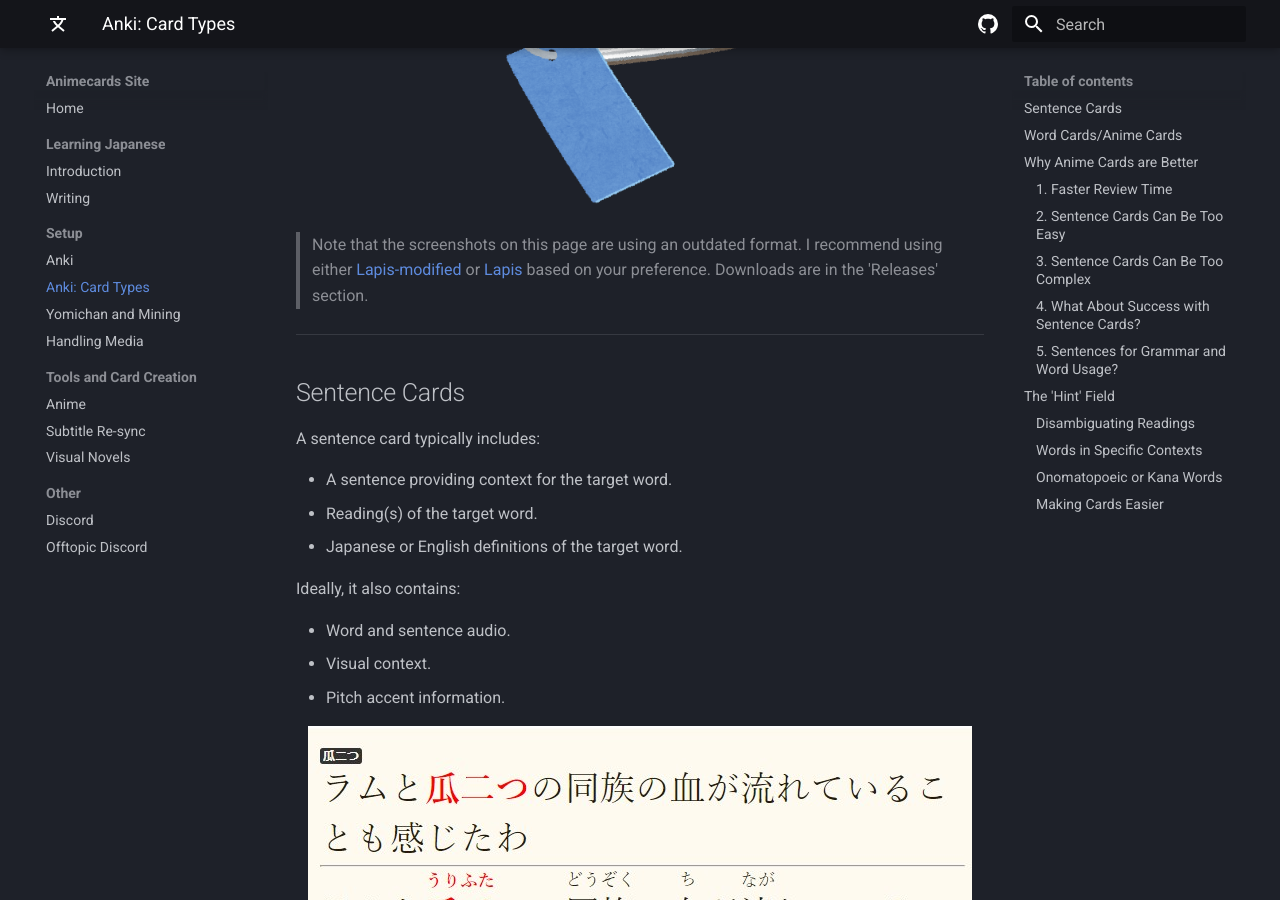
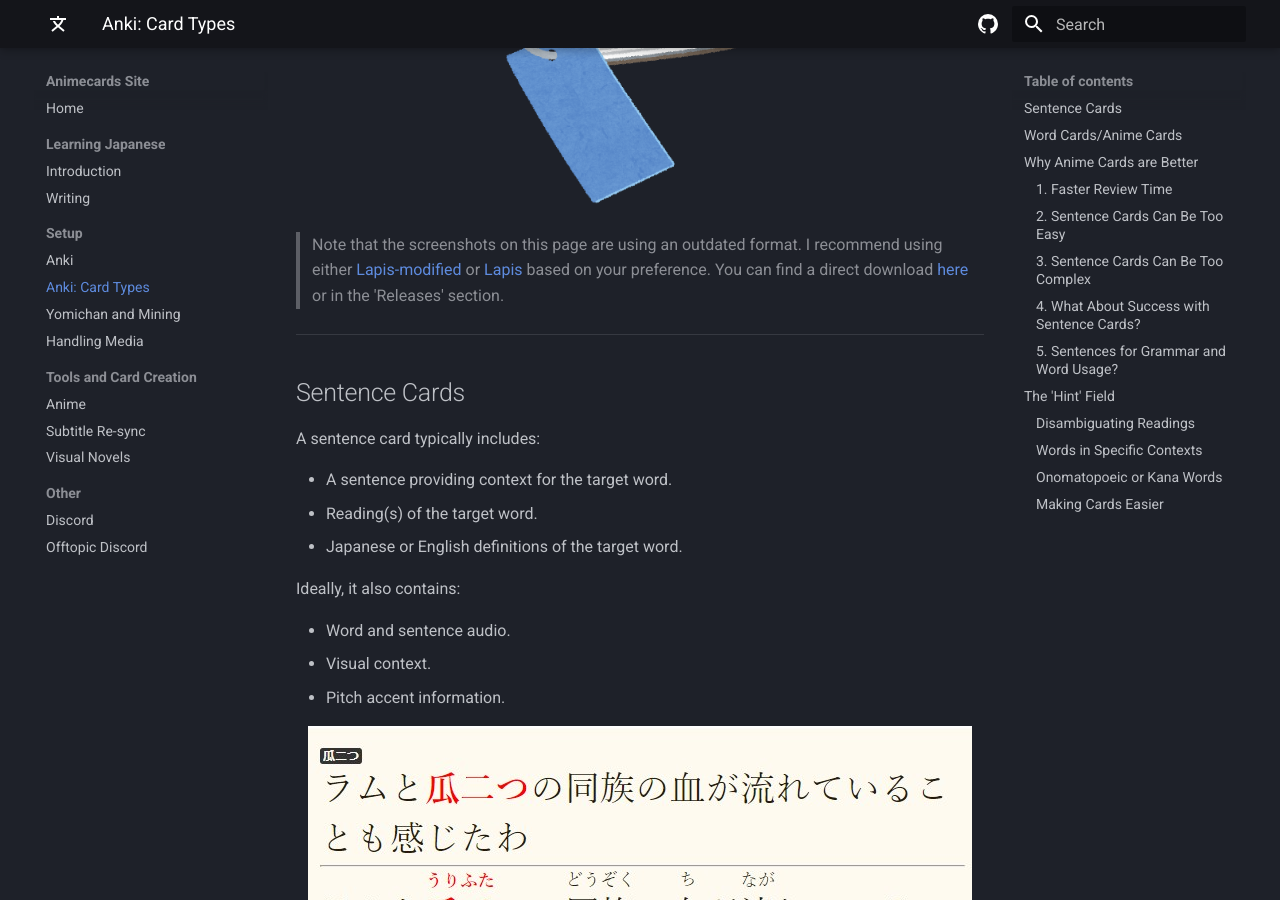
Before and after one commit to friedrich-de/AnimecardsWebsite, an MkDocs documentation site: the page built from docs/ankicards.md, in a window 1280 px wide and 900 px high, scrolled down 475 px. Built offline with MkDocs 1.6.1 and Material for MkDocs 9.7.7, drawn with Linux system fonts in a browser that asks for light colours.

Commit message:
Add lapis info.

```diff
--- a/docs/ankicards.md
+++ b/docs/ankicards.md
@@ -10,8 +10,7 @@
 
 > Note that the screenshots on this page are using an outdated format. I recommend using either
 > [Lapis-modified](https://github.com/friedrich-de/lapis-modified) or [Lapis](https://github.com/donkuri/lapis) based on your preference.
-> Downloads are in the 'Releases' section.
-
+> You can find a direct download [here](https://ankiweb.net/shared/info/151553357) or in the 'Releases' section.
 
 ---
 
@@ -59,7 +58,7 @@
 - A hint field on the front (more on this later).
 
 <figure>
-  <img src="../images/anime_card.png"/>
+  <img src="../images/lapis_modified_2.png"/>
 <figcaption>An example anime card (from anime).</figcaption>
 </figure>
 
```
Also changed, not shown: docs/images/lapis_modified_2.png (added).
